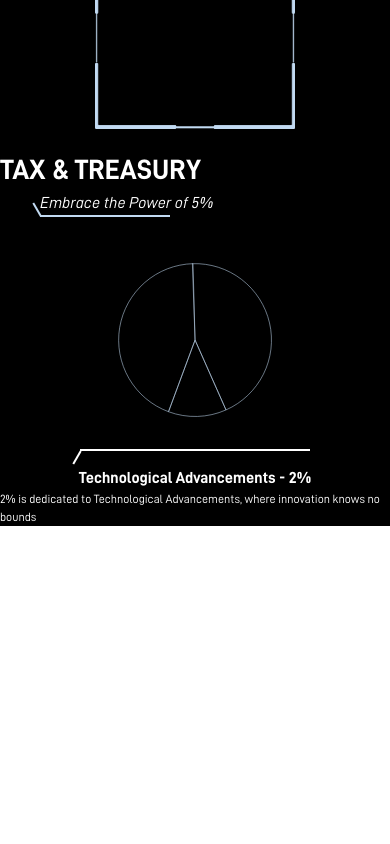
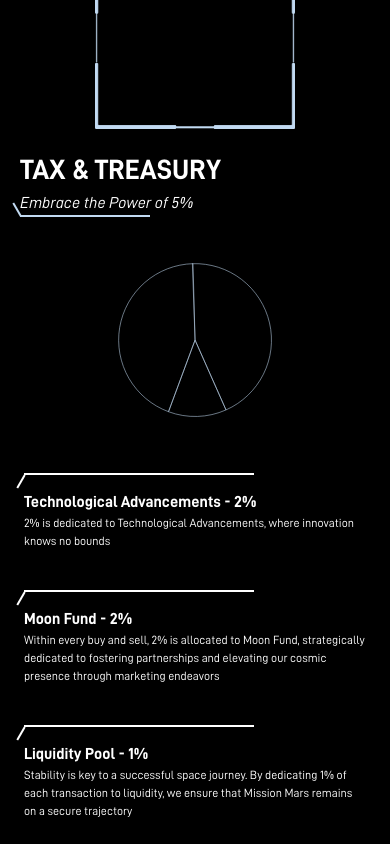
Before and after one commit to labsfeelgood/GTM-wesbite, a React (Vite) app: page / in a window 390 px wide. Shown: the part 3998-4842 px from the top of the page. Before the commit the page ends 4524 px from the top, so only its background shows below. Built offline with nearby package versions, Linux system fonts and the light colour scheme.

Commit message:
tax and treasury mobile page

```diff
--- a/src/components/landing/TaxAndTreasury.tsx
+++ b/src/components/landing/TaxAndTreasury.tsx
@@ -3,12 +3,12 @@ import line1 from "../../assets/landing/line1.png";
 import peaceIcon from "../../assets/landing/Group 804.svg";
 export const TaxAndTreasury = () => {
   return (
-    <div>
-      <h3 className=" font-d-din-bold text-white text-[28px] uppercase sm:text-[32px] md:text-[36px] lg:text-[40px] xl:text-[50px] lg:ml-[50px] xl:ml-[100px] 2xl:ml-[150px] text-left lg:text-left ">
+    <div className=" xl:hidden">
+      <h3 className=" font-d-din-bold text-white text-[28px] uppercase sm:text-[32px] md:text-[36px] lg:text-[40px] xl:text-[50px] lg:ml-[50px] xl:ml-[100px] 2xl:ml-[150px] text-left lg:text-left ml-5 sm:ml-10 ">
         TAX & TREASURY
       </h3>
-      <div className=" ml-10">
-        <p className=" font-d-din-italic text-white">Embrace the Power of 5%</p>
+      <div className=" ml-5 sm:ml-11">
+        <p className=" font-d-din-italic text-white text-[16px] sm:text-[20px]">Embrace the Power of 5%</p>
         <div>
           <div className=" relative mx-auto">
             <div className=" bg-[#C2DAF2] h-[2px] w-[130px] "></div>
@@ -17,20 +17,50 @@ export const TaxAndTreasury = () => {
         </div>
       </div>
       <div className=" display flex flex-col items-center">
-        <img src={peaceIcon} />
+        <img src={peaceIcon} className=" md:h-[400px] md:w-[400px]"/>
       </div>
-      <div className=" flex flex-col items-center ">
-        <div className=" relative mx-auto">
-          <div className=" bg-[#ffffff] h-[2px] w-[230px] "></div>
-          <div className=" relative   top-[-1px] bg-[#ffffff] h-[15px] w-[2px] rotate-[30deg] left-[-4px]"></div>
+      <div className=" flex  flex-col gap-10 p-6 sm:p-10">
+        <div className=" flex flex-col  ">
+          <div className=" relative ">
+            <div className=" bg-[#ffffff] h-[2px] w-[230px] "></div>
+            <div className=" relative   top-[-1px] bg-[#ffffff] h-[15px] w-[2px] rotate-[30deg] left-[-4px]"></div>
+          </div>
+          <p className=" font-d-din-bold text-white  text-[16px] sm:text-[20px]">
+            Technological Advancements - 2%
+          </p>
+          <p className=" font-d-din-regular text-white  text-[12px] sm:text-[16px]">
+            2% is dedicated to Technological Advancements, where innovation
+            knows no bounds
+          </p>
         </div>
-        <p className=" font-d-din-bold text-white  text-[16px]">
-          Technological Advancements - 2%
-        </p>
-        <p className=" font-d-din-regular text-white  text-[12px]">
-          2% is dedicated to Technological Advancements, where innovation knows
-          no bounds
-        </p>
+        <div className=" flex flex-col  ">
+          <div className=" relative ">
+            <div className=" bg-[#ffffff] h-[2px] w-[230px] "></div>
+            <div className=" relative   top-[-1px] bg-[#ffffff] h-[15px] w-[2px] rotate-[30deg] left-[-4px]"></div>
+          </div>
+          <p className=" font-d-din-bold text-white  text-[16px] sm:text-[20px]">
+            Moon Fund - 2%
+          </p>
+          <p className=" font-d-din-regular text-white  text-[12px] sm:text-[16px]">
+            Within every buy and sell, 2% is allocated to Moon Fund,
+            strategically dedicated to fostering partnerships and elevating our
+            cosmic presence through marketing endeavors
+          </p>
+        </div>
+        <div className=" flex flex-col  ">
+          <div className=" relative ">
+            <div className=" bg-[#ffffff] h-[2px] w-[230px] "></div>
+            <div className=" relative   top-[-1px] bg-[#ffffff] h-[15px] w-[2px] rotate-[30deg] left-[-4px]"></div>
+          </div>
+          <p className=" font-d-din-bold text-white  text-[16px] sm:text-[20px]">
+            Liquidity Pool - 1%
+          </p>
+          <p className=" font-d-din-regular text-white  text-[12px] sm:text-[16px]">
+            Stability is key to a successful space journey. By dedicating 1% of
+            each transaction to liquidity, we ensure that Mission Mars remains
+            on a secure trajectory
+          </p>
+        </div>
       </div>
     </div>
   );
```
